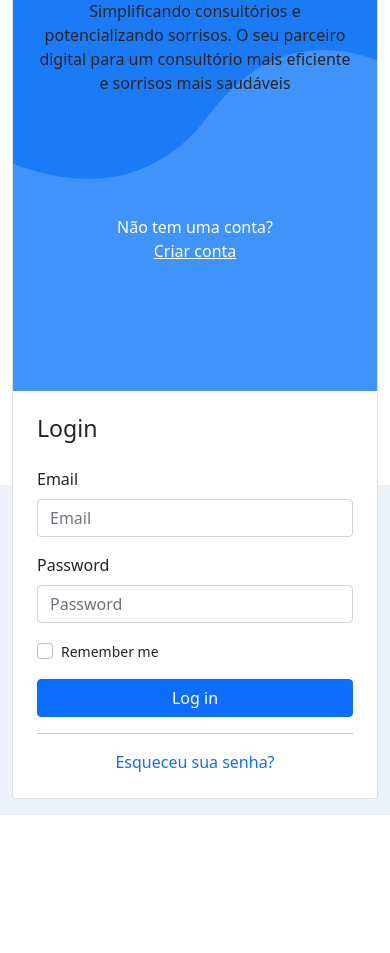
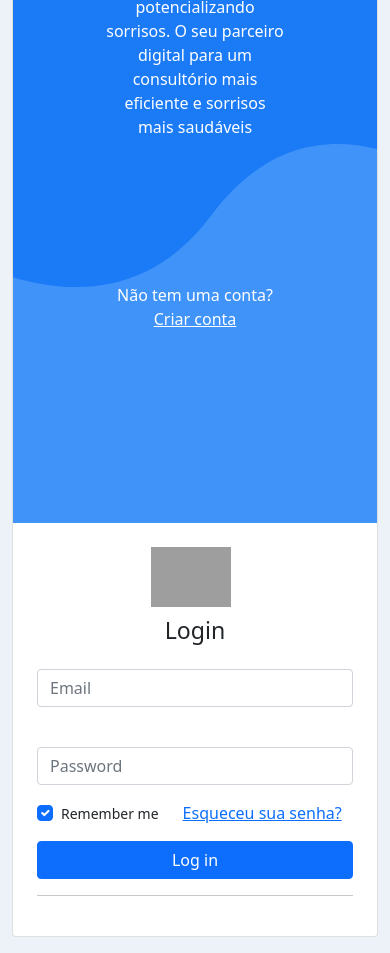
Before and after one commit to Ranierelp/SmileSync, a Django app: page /user/login/ in a window 390 px wide. Shown: the part 359-1312 px from the top of the page. Before the commit the page ends 1174 px from the top, so only its background shows below. Run offline with Django 5.2, Linux system fonts and the light colour scheme; some libraries are stand-ins or nearby versions; grey boxes are pictures that could not be loaded.

Commit message:
conflict resolution

```diff
--- a/templates/base.html
+++ b/templates/base.html
@@ -10,15 +10,16 @@
     <link rel="stylesheet" href="https://cdnjs.cloudflare.com/ajax/libs/font-awesome/5.15.4/css/all.min.css" />
     <link rel="stylesheet" href="{% static 'css/odontograma.css' %}" />
     <link rel="stylesheet" href="https://cdn.jsdelivr.net/npm/sweetalert2@10/dist/sweetalert2.min.css">
+    <link href="https://cdn.jsdelivr.net/npm/bootstrap@5.1.0/dist/css/bootstrap.min.css" rel="stylesheet" />
     <link rel="stylesheet" href="{% static 'css/register.css' %}">
-    <link href="https://cdn.jsdelivr.net/npm/bootstrap@5.1.0/dist/css/bootstrap.min.css" rel="stylesheet" />
+    <link rel="stylesheet" href="{% static 'css/login.css'%}">
     <script src="https://cdn.jsdelivr.net/npm/sweetalert2@10"></script>
 
 {% block content  %}
 
 {% endblock content  %}
 
-    <script src={% static "js/odontograma.js" %}></script>
+    <script src="{% static "js/odontograma.js" %}"></script>
     <script src="https://cdn.jsdelivr.net/npm/bootstrap@5.1.0/dist/js/bootstrap.bundle.min.js"></script>
 </body>
 </html>
--- a/templates/static/css/register.css
+++ b/templates/static/css/register.css
@@ -1,7 +1,6 @@
 body, html {
     background: #EDF2F9;
     height: 100%;
-    color: white;
 }
 .min-vh-100 {
     display: flex;
@@ -17,7 +16,6 @@ body, html {
     background-size: 100% 100%;
     padding: 15px;
 }
-
 .bg-card-gradient {
     padding: 5rem;
     height: 100%;
--- a/templates/users/login.html
+++ b/templates/users/login.html
@@ -8,50 +8,57 @@
         <div class="container-fluid">
             <div class="row min-vh-100">
                 <!-- Coluna com imagem e descrição -->
-                <div class="col-lg-8 col-xxl-5 py-3 position-relative">
+                <div class="col-lg-8 col-xxl-6 py-3 position-relative">
                     <div class="card overflow-hidden bg-body-tertiary rounded">
                         <div class="card-body p-0">
-                            <div class="row g-0 h-100">
-                                <div class="col-md-6 text-center bg-card-gradient left-column">
-                                    <div class="position-relative p-4 pb-md-7">
+                            <div class="row gx-8 h-100">
+                                <div class="col-md-5 text-center bg-card-gradient left-column" style="padding-bottom: 120px;">
+                                    <div class="position-relative p-4 pb-md-7 ">
                                         <div class="z-1 position-relative">
                                             <img src="{% static 'img/SmileSync_name_logo.svg ' %}" alt="Logo" class="img-fluid">
-                                            <p class="description">Simplificando consultórios e potencializando sorrisos. O seu parceiro digital para um consultório mais eficiente e sorrisos mais saudáveis</p>
+                                            <p class="text-white">Simplificando consultórios e potencializando sorrisos. O seu parceiro digital para um consultório mais eficiente e sorrisos mais saudáveis</p>
+                                        </div>
+                                        <div class="mb-5" style="height: 80px;"></div>
+                                        <div class="mb-5">
+                                            <p class="text-white">
+                                                Não tem uma conta?<br>
+                                                <a class="text-decoration-underline text-white" href="/user/register">Criar conta</a>
+                                            </p>
                                         </div>
                                     </div>
-                                    <div style="height: 80px;"></div>
-                                    <div class="mb-5">
-                                        <p class="text-white">Não tem uma conta?<br>
-                                            <a class="text-decoration-underline text-white" href="/user/register">Criar conta</a>
-                                        </p>
-                                    </div>
+
                                 </div>
                                 <!-- Coluna com formulário de login -->
-                                <div class="col-md-6 d-flex flex-column justify-content-center">
+                                <div class="col-md-6 d-flex flex-column justify-content-center align-items-center">
                                     <div class="p-4 p-md-5">
-                                        <h3 class="mb-4">Login</h3>
+                                        <div class="row flex-between-center d-flex justify-content-center align-items-center">
+                                            <div class="col-auto text-center">
+                                                <img src="{% static 'img/logo_dente.svg ' %}" alt="" class="img-fluid" style="max-width: 80px; margin-bottom: 10px; margin-left: -8px;">
+                                                <h3 class="mb-0">Login</h3>
+                                            </div>
                                         <form action="" method="post">
                                             {% csrf_token %}
                                             <div class="mb-3">
-                                                <label for="email" class="form-label">Email</label>
+                                                <label for="email" class="form-label"></label>
                                                 <input type="email" class="form-control" id="email" placeholder="Email" name="email">
                                             </div>
                                             <div class="mb-3">
-                                                <label for="password" class="form-label">Password</label>
+                                                <label for="password" class="form-label"></label>
                                                 <input type="password" class="form-control" id="password" placeholder="Password" name="password">
                                             </div>
-                                            <div class="mb-3 form-check">
-                                                <input class="form-check-input" type="checkbox" id="remember-me" name="remember">
-                                                <label class="form-check-label" for="remember-me">Remember me</label>
+                                            <div class="mb-3">
+                                                <div class="row align-items-center">
+                                                    <div class="col-auto">
+                                                        <div class="form-check mb-0"><input class="form-check-input" type="checkbox" id="card-checkbox" checked="checked"><label class="form-check-label mb-0" for="card-checkbox">Remember me</label></div>
+                                                    </div>
+                                                    <div class="col-auto"><a class="fs-10" href="">Esqueceu sua senha?</a></div>
+                                                </div>
                                             </div>
                                             <div class="mb-3">
                                                 <button class="btn btn-primary w-100" type="submit" name="submit">Log in</button>
+                                                <hr>
                                             </div>
                                         </form>
-                                        <hr>
-                                        <div class="text-center">
-                                            <a href="" class="text-decoration-none">Esqueceu sua senha?</a>
-                                        </div>
                                     </div>
                                 </div>
                             </div>
```
